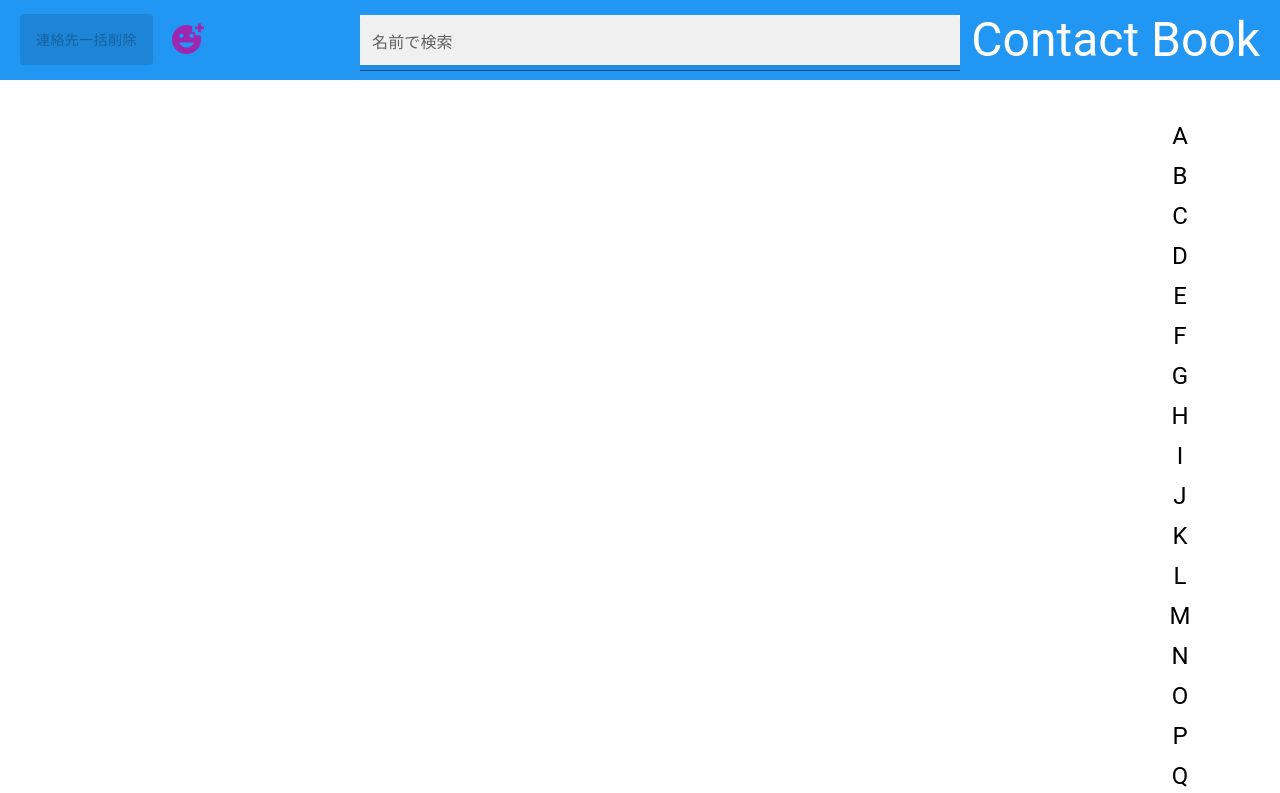
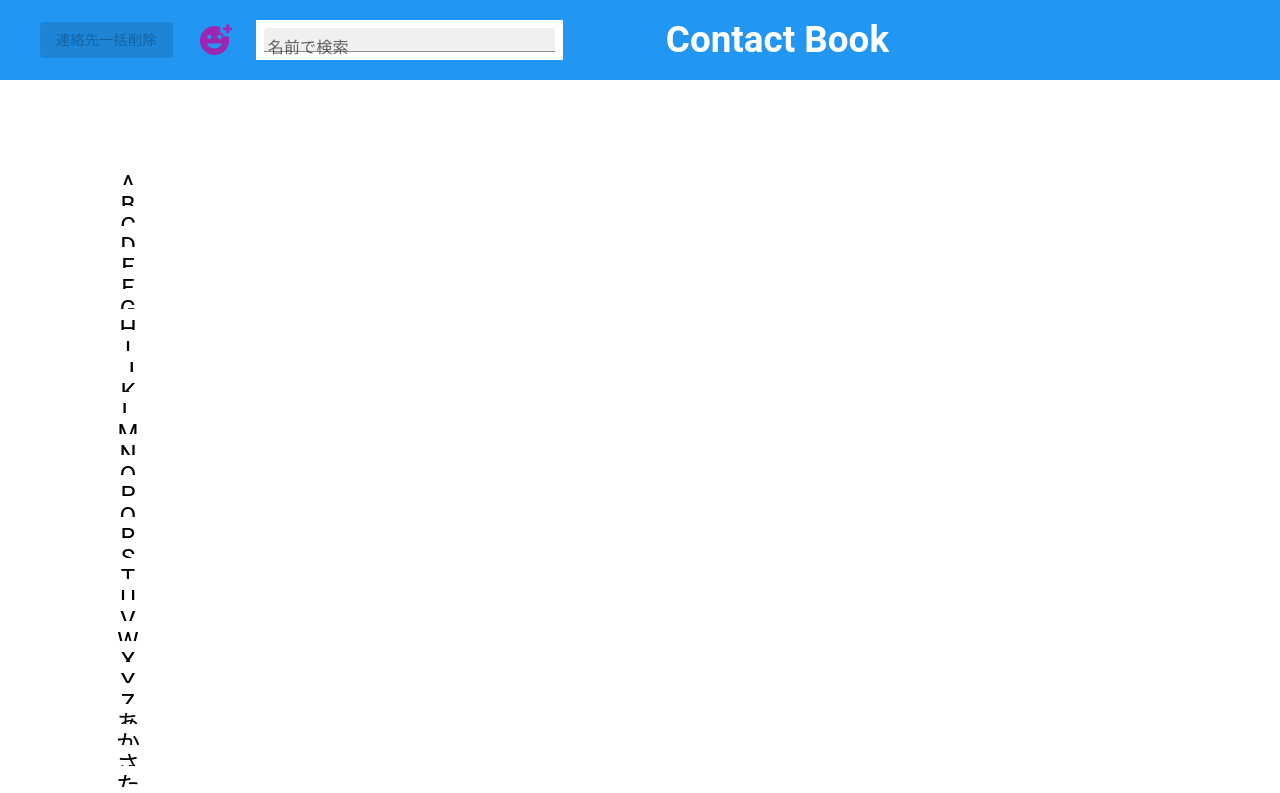
Before and after one commit to N-193Practice/TS_Contact_Book, a React (Vite) app: page / in a window 1280 px wide. Shown: the top 793 px of the page. Built offline with nearby package versions, Linux system fonts and the light colour scheme.

Commit message:
レイアウト修正

```diff
--- a/index.html
+++ b/index.html
@@ -4,6 +4,16 @@
     <meta charset="UTF-8" />
     <meta name="viewport" content="width=device-width, initial-scale=1.0" />
     <title>Contact Book</title>
+    <style>
+      /* Add this CSS to configure box-sizing for all elements */
+      *,
+      *::before,
+      *::after {
+        margin: 0;
+        box-sizing: border-box;
+        overflow: hidden;
+      }
+    </style>
   </head>
   <body>
     <div id="root"></div>
--- a/src/components/SearchBar.module.css
+++ b/src/components/SearchBar.module.css
@@ -11,7 +11,7 @@
   width: 80%;
   max-width: 1000px;
   background-color: white;
-  padding: 12px;
-  height: 50px;
-  font-size: 1.2rem;
+  padding: 8px;
+  height: 40px;
+  font-size: 1rem;
 }
--- a/src/main.tsx
+++ b/src/main.tsx
@@ -1,5 +1,6 @@
 import { StrictMode } from 'react';
 import { createRoot } from 'react-dom/client';
+import { StyledEngineProvider } from '@mui/material/styles';
 import App from './App.tsx';
 // import { insertTestData } from './utils/testData.ts';
 // import { getContacts } from './utils/localStorage.ts';
@@ -10,6 +11,8 @@ import App from './App.tsx';
 
 createRoot(document.getElementById('root')!).render(
   <StrictMode>
-    <App />
+    <StyledEngineProvider injectFirst>
+      <App />
+    </StyledEngineProvider>
   </StrictMode>
 );
--- a/src/pages/Home.module.css
+++ b/src/pages/Home.module.css
@@ -20,41 +20,63 @@ body {
   z-index: 1000;
 }
 
-/* 上部のボタン＆タイトル */
+/* 上部のボタン + 検索バー + タイトル */
 .topSection {
   display: flex;
-  justify-content: space-between; /* 左ボタンと右タイトルを分ける */
+  align-items: center;
   width: 100%;
-  align-items: center;
+  padding: 0 20px;
+  gap: 16px; /* 要素間の間隔を調整 */
+  justify-content: flex-start; /* 左寄せ配置 */
 }
 
-/* ボタンを左端に */
+/* ボタンエリア */
 .leftButtons {
   display: flex;
-  gap: 8px;
+  align-items: center;
+  gap: 16px;
+  flex-shrink: 0; /* ボタンの圧縮を防ぐ */
 }
 
-/* タイトルを右端に */
-.title {
-  font-size: 1.75rem; /* h3相当 */
-  font-weight: bold;
-  max-width: 90%; /* 右側に少し余白を作る */
-  padding-right: 40px; /* 右に余裕を持たせる */
+/* 検索バーの横幅を調整 */
+.searchBar {
+  flex-grow: 0.8; /* 少し小さめにしてタイトルに余裕を持たせる */
+  max-width: 30vw; /* 幅を小さめに調整 */
+  min-width: 200px; /* 最小幅を確保 */
 }
 
-/* 検索バーを中央に配置し、幅を広げる */
-.searchBar {
-  position: absolute;
-  left: 50%;
-  transform: translateX(-50%);
-  width: 600px; /* デフォルトの幅 */
-  max-width: 80%; /* 画面幅に応じて調整 */
+/* タイトルをナビゲーションの右端に配置 */
+.title {
+  font-size: 2.3rem;
+  font-weight: bold;
+  white-space: nowrap; /* 折り返し防止 */
+  margin-left: 10px; /* 検索バーに寄せる */
+  min-width: 180px; /* Contact Bookが消えないようにする */
 }
 
-/* メインコンテンツの余白を削除 */
+/* メインコンテンツのレイアウト調整 */
 .gridContainer {
-  margin-top: 100px; /* ナビゲーションバーより下に配置 */
+  margin-top: 100px; /* ナビゲーションバーの下に配置 */
   display: flex;
-  justify-content: center; /* カードを中央配置 */
+  justify-content: flex-start; /* 左寄せ配置 */
   width: 100%;
+  gap: 12px; /* カードとAlphabetBarの間隔を確保 */
 }
+
+/* ContactListの幅を制限 */
+.contactListContainer {
+  flex-grow: 1;
+  width: 100%; /* 左に寄せるために100%指定 */
+  max-width: none; /* 100%指定したので最大幅を解除 */
+}
+
+/* AlphabetBarの幅を確保 */
+.alphabetBarContainer {
+  width: 20%; /* 十分なスペースを確保 */
+  min-width: 150px; /* 小さすぎて潰れないようにする */
+  position: sticky;
+  top: 100px;
+  background-color: white;
+  padding: 16px;
+  border-radius: 8px;
+}
--- a/src/pages/Home.tsx
+++ b/src/pages/Home.tsx
@@ -15,7 +15,7 @@ function Home() {
     <>
       {/* Navgation */}
       <nav className={styles.navbar}>
-        {/* 上部（ボタン2つ＋タイトル） */}
+        {/* 上部（ボタン + 検索バー + タイトル） */}
         <div className={styles.topSection}>
           <div className={styles.leftButtons}>
             <Button
@@ -34,21 +34,21 @@ function Home() {
               <AddReactionIcon fontSize="large" />
             </IconButton>
           </div>
+          {/* 検索バーを追加 */}
+          <div className={styles.searchBar}>
+            <SearchBar />
+          </div>
           <Typography variant="h3" className={styles.title}>
             Contact Book
           </Typography>
         </div>
-        {/* SearchBar */}
-        <div className={styles.searchBar}>
-          <SearchBar />
-        </div>
       </nav>
       {/* main */}
-      <Grid container className={styles.gridContainer} spacing={2}>
-        <Grid size={{ xs: 12, md: 10 }}>
+      <Grid container className={styles.gridContainer} spacing={1}>
+        <Grid size={{ xs: 12, md: 8 }} className={styles.contactListContainer}>
           <ContactList />
         </Grid>
-        <Grid size={{ xs: 12, md: 2 }}>
+        <Grid size={{ xs: 12, md: 4 }} className={styles.alphabetBarContainer}>
           <AlphabetBar />
         </Grid>
       </Grid>
```
